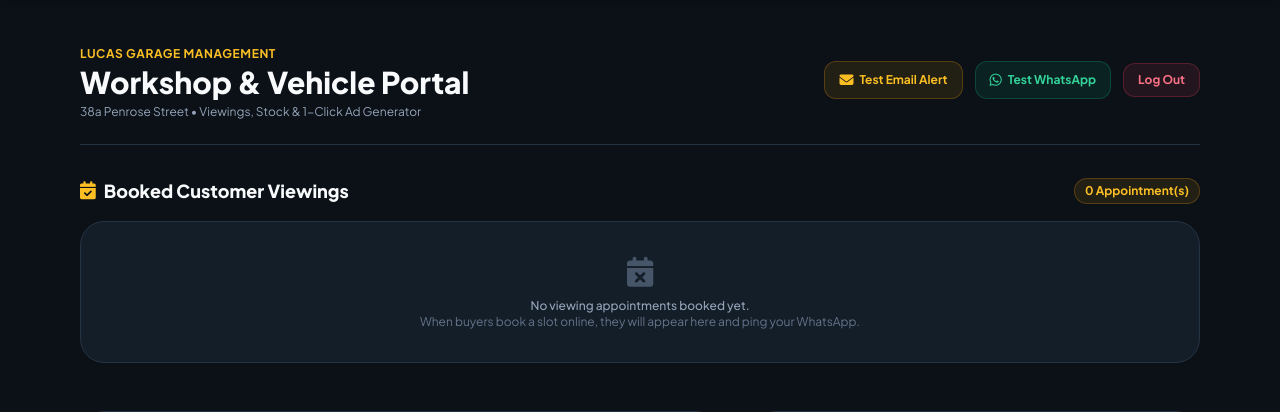
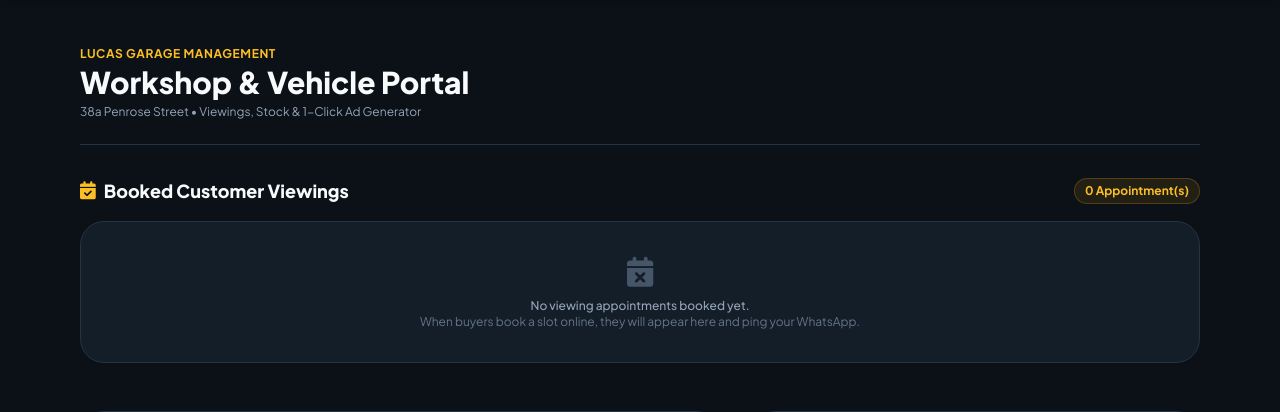
Before and after one commit to juuliettee/Lucas-garage-landingpage, a Flask app: page /admin in a window 1280 px wide. Shown: the part 113-525 px from the top of the page. Run offline with Flask 3, Linux system fonts and the light colour scheme; a user stored in the database is signed in; data that the repository does not hold is empty; some libraries are stand-ins or nearby versions.

Commit message:
Remove Test Email Alert, Test WhatsApp, and redundant Log Out buttons from admin header

```diff
--- a/templates/admin.html
+++ b/templates/admin.html
@@ -8,18 +8,6 @@
             <span class="text-xs font-bold text-amber-400 uppercase tracking-wider notranslate" translate="no">Lucas Garage Management</span>
             <h1 class="text-2xl sm:text-3xl font-black text-slate-50">Workshop & Vehicle Portal</h1>
             <p class="text-xs text-slate-400 mt-1">38a Penrose Street &bull; Viewings, Stock & 1-Click Ad Generator</p>
-        </div>
-        <div class="flex items-center space-x-3">
-            <a href="{{ url_for('admin_test_email') }}" class="bg-amber-500/10 text-amber-400 hover:bg-amber-500/20 border border-amber-500/25 text-xs font-bold px-3.5 py-2 rounded-xl transition flex items-center" title="Send a test booking alert to Luca's email">
-                <i class="fa-solid fa-envelope text-sm mr-1.5 text-amber-400"></i> Test Email Alert
-            </a>
-            <a href="{{ default_whatsapp_url }}" target="_blank" class="bg-emerald-500/10 text-emerald-400 hover:bg-emerald-500/20 border border-emerald-500/25 text-xs font-bold px-3.5 py-2 rounded-xl transition flex items-center">
-                <i class="fa-brands fa-whatsapp text-sm mr-1.5 text-emerald-400"></i> Test WhatsApp
-            </a>
-            <a href="{{ url_for('logout') }}"
-                class="bg-rose-500/10 text-rose-400 hover:bg-rose-500/20 border border-rose-500/25 font-bold px-3.5 py-2 rounded-xl text-xs transition">
-                Log Out
-            </a>
         </div>
     </div>
 
```
